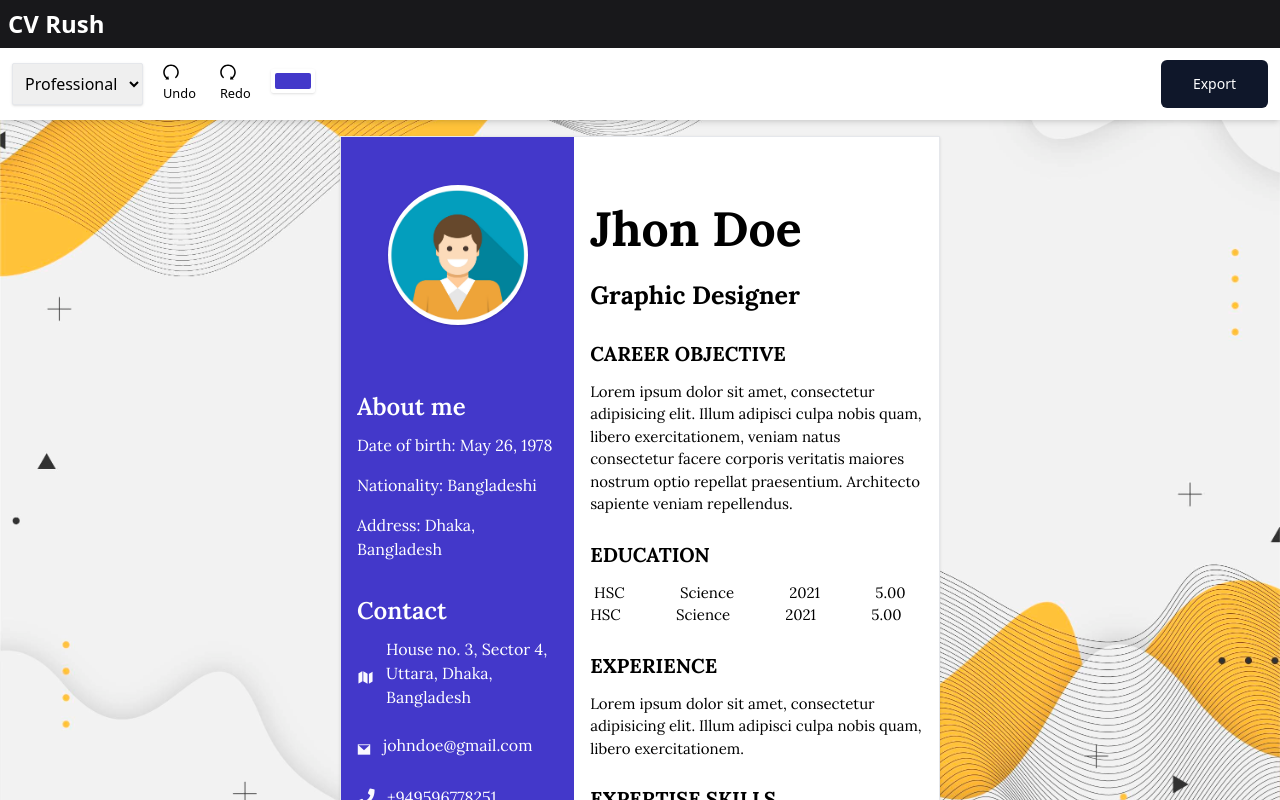
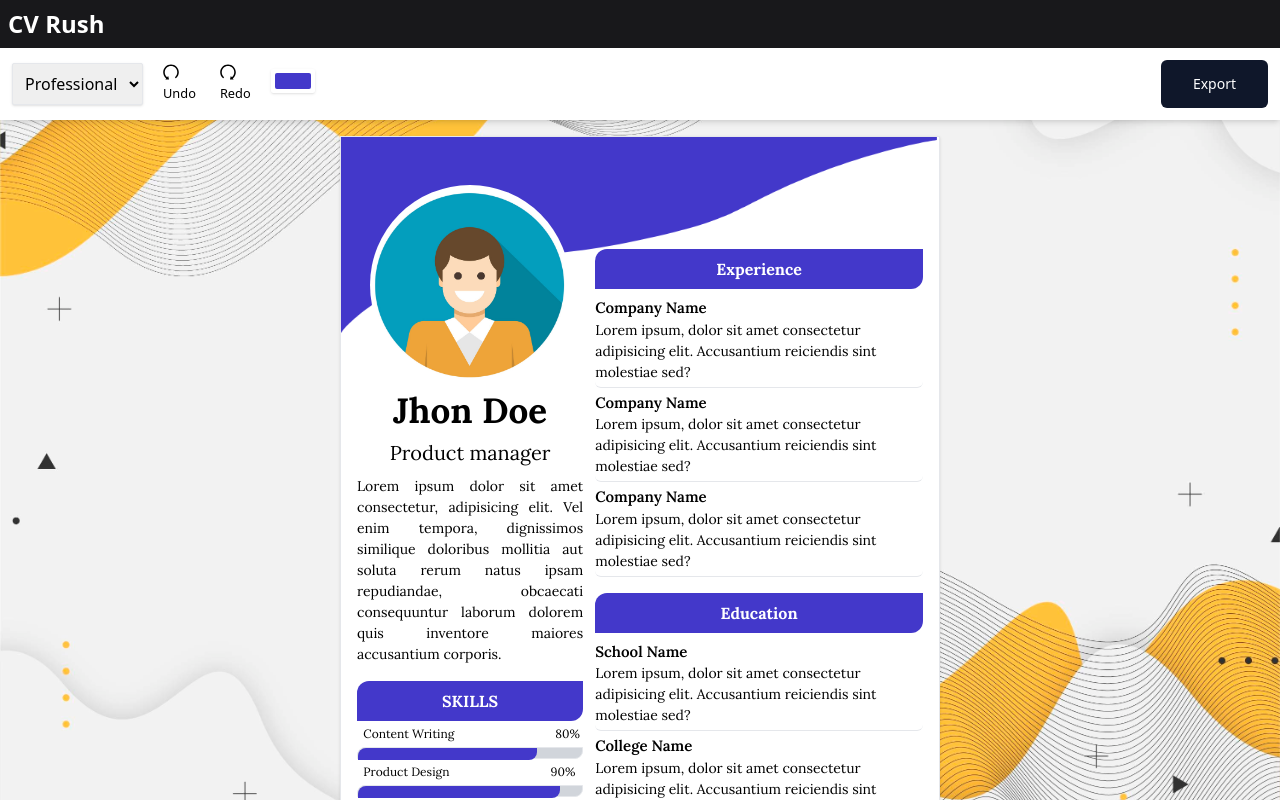
Before and after one commit to Khandakar227/cv-rush, a React (Vite) app: page /cvgenerator in a window 1280 px wide. Shown: the top 800 px of the page. Built offline with nearby package versions, Linux system fonts and the light colour scheme; a web font is replaced by a local one.

Commit message:
Update index.tsx
Fixed template indexes

```diff
--- a/src/pages/cv-generator/index.tsx
+++ b/src/pages/cv-generator/index.tsx
@@ -90,11 +90,11 @@ const V2 = () => {
             </div>
             <div className="min-custom-h h-full w-full grid justify-center items-stretch p-4">
                 {
+                    templateNumber == 0 ?
+                        <Template2 themeColor={theme} /> :
                     templateNumber == 1 ?
-                        <Template2 themeColor={theme} /> :
-                    templateNumber == 2 ?
                         <Template3 themeColor={theme} /> :
-                        templateNumber == 3 ?
+                        templateNumber == 2 ?
                         <Template1 themeColor={theme} /> :
                         ""
                 }
```
